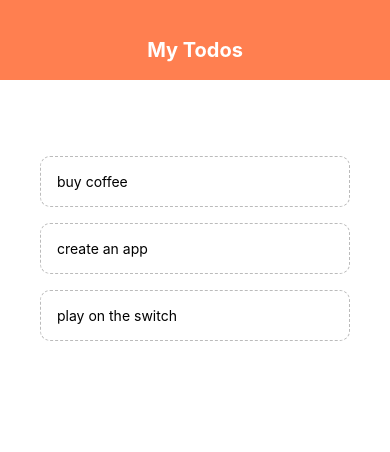
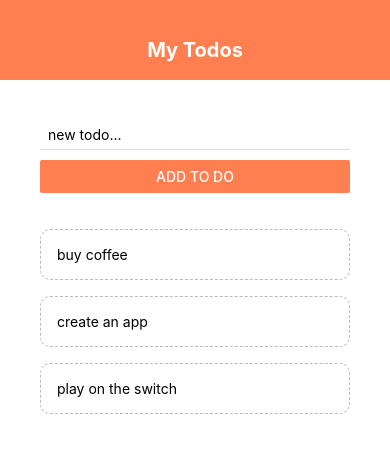
Before and after one commit to EidorianAvi/nn-rn-todo-app, a React Native app: screen / in a window 390 px wide. Shown: the top 452 px of the page. Built offline with nearby package versions, Linux system fonts and the light colour scheme.

Commit message:
Create add to do componenet as well as create the submit handler function for it

```diff
--- a/App.js
+++ b/App.js
@@ -2,6 +2,7 @@
 import { StyleSheet, Text, View, FlatList } from 'react-native';
 import Header from './components/header';
 import TodoItem from './components/todoitem';
+import AddTodo from './components/addtodo';
 
 
 export default function App() {
@@ -15,15 +16,24 @@
  const pressHandler = (key) => {
     setTodos((prevTodos) => {
       return prevTodos.filter(todo => todo.key != key);
+    });
+ }
+
+ const submitHandler = (text) => {
+    setTodos((prevTodos) => {
+      return [
+        { text: text, key: Math.random().toString() },
+        ...prevTodos
+      ];
     })
- };
+ }
 
 
   return (
     <View style={styles.container}>
       <Header />
       <View style={styles.content}>
-        {/* to-do form */}
+        <AddTodo submitHandler={submitHandler}/>
         <View style={styles.list}>
           <FlatList
             data={todos}
--- /dev/null
+++ b/components/addtodo.js
@@ -0,0 +1,37 @@
+import React, { useState } from 'react';
+import { StyleSheet, Text, View, TextInput, Button } from 'react-native';
+
+export default function AddTodo({ submitHandler }) {
+
+    const [text, setText] = useState('');
+
+    const changeHandler = (val) => {
+        setText(val);
+    }
+
+    return (
+        <View>
+            <TextInput
+                style={styles.input}
+                placeholder='new todo...'
+                onChangeText={changeHandler}
+            />
+            <Button
+                onPress={() => submitHandler(text)}
+                title='add to do'
+                color='coral'
+            />
+        </View>
+    )
+
+}
+
+const styles = StyleSheet.create({
+    input: {
+        marginBottom: 10,
+        paddingHorizontal: 8,
+        paddingVertical: 6,
+        borderBottomWidth: 1,
+        borderBottomColor: '#ddd',
+    }
+});
```
